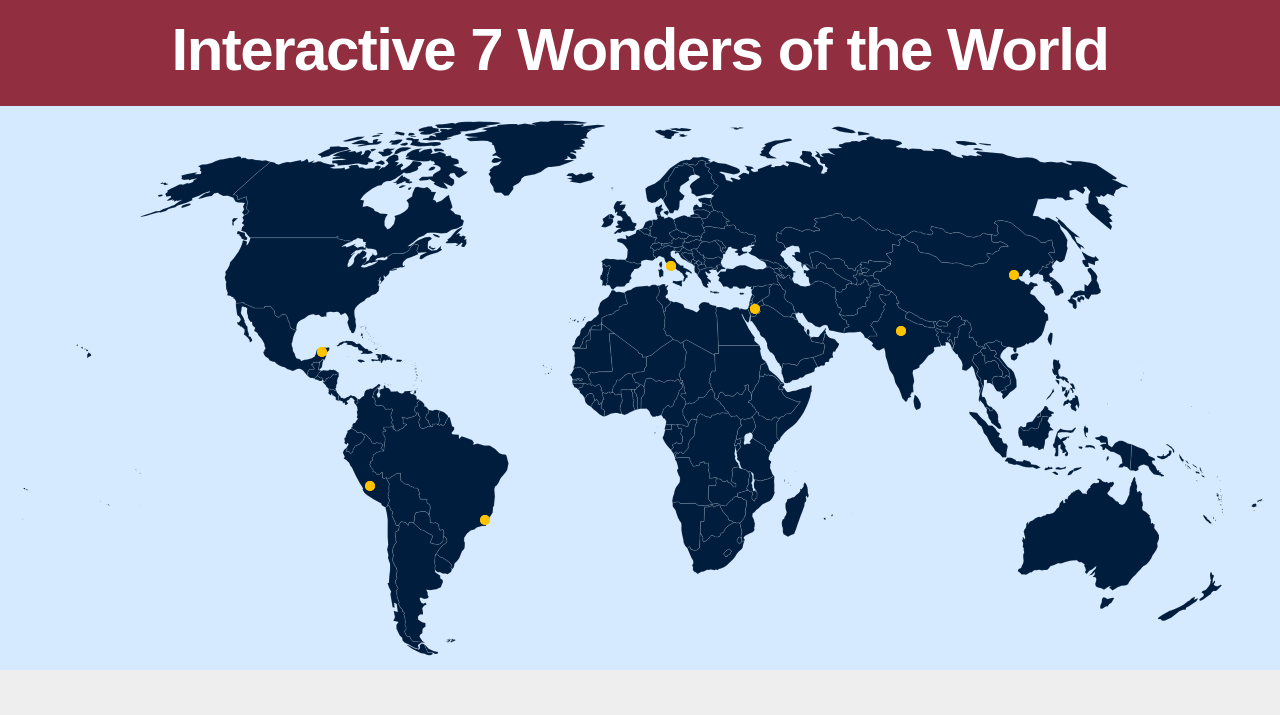
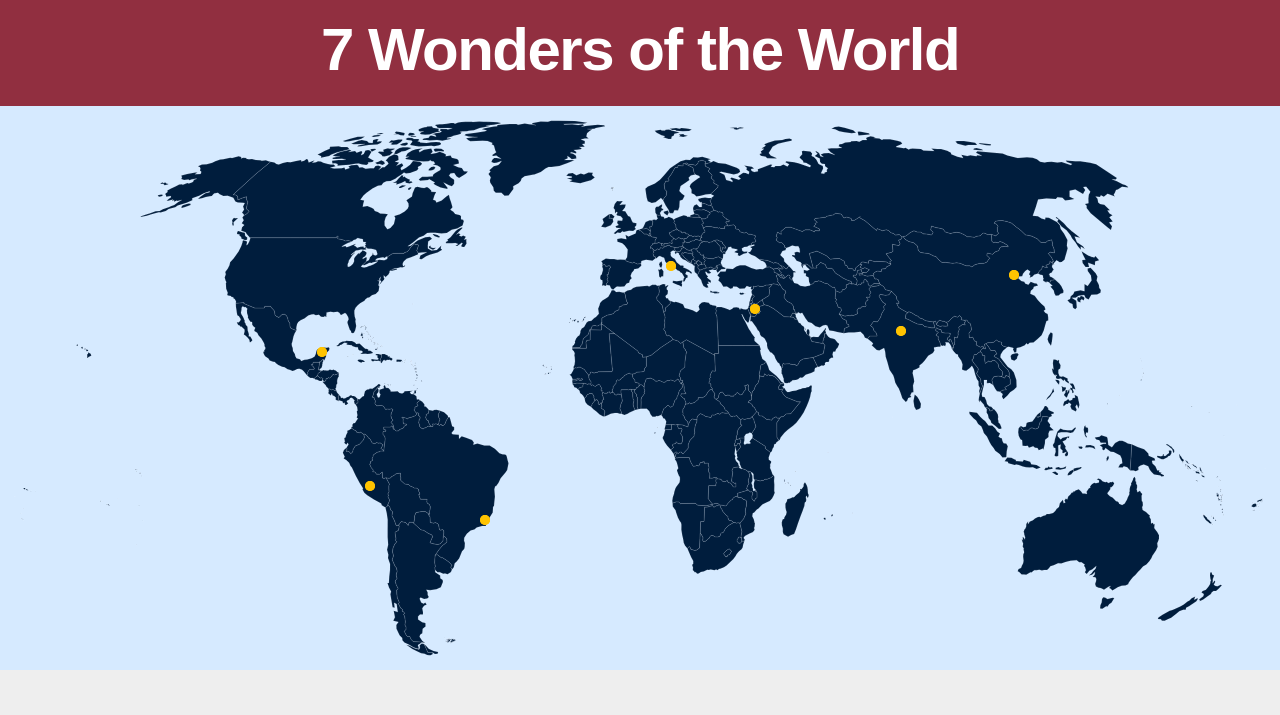
Before and after one commit to dolaes/Interactive-7-Wonders, a plain HTML site: page index.html in a window 1280 px wide. Shown: the top 715 px of the page. Drawn offline with nearby package versions, Linux system fonts and the light colour scheme; grey boxes are pictures that could not be loaded.

Commit message:
delete 'interactive'

```diff
--- a/index.html
+++ b/index.html
@@ -23,7 +23,7 @@
 
 <body>
     <header>
-        <h1 class="mb-4 text-4xl font-extrabold leading-none tracking-tight md:text-5xl lg:text-6xl">Interactive 7 Wonders of the World</h1>
+        <h1 class="mb-4 text-4xl font-extrabold leading-none tracking-tight md:text-5xl lg:text-6xl">7 Wonders of the World</h1>
         <section class="world-map">
             <img src="./assets/images/worldmap.svg" alt="world map">
             <div class="pin chinaPin">
```
